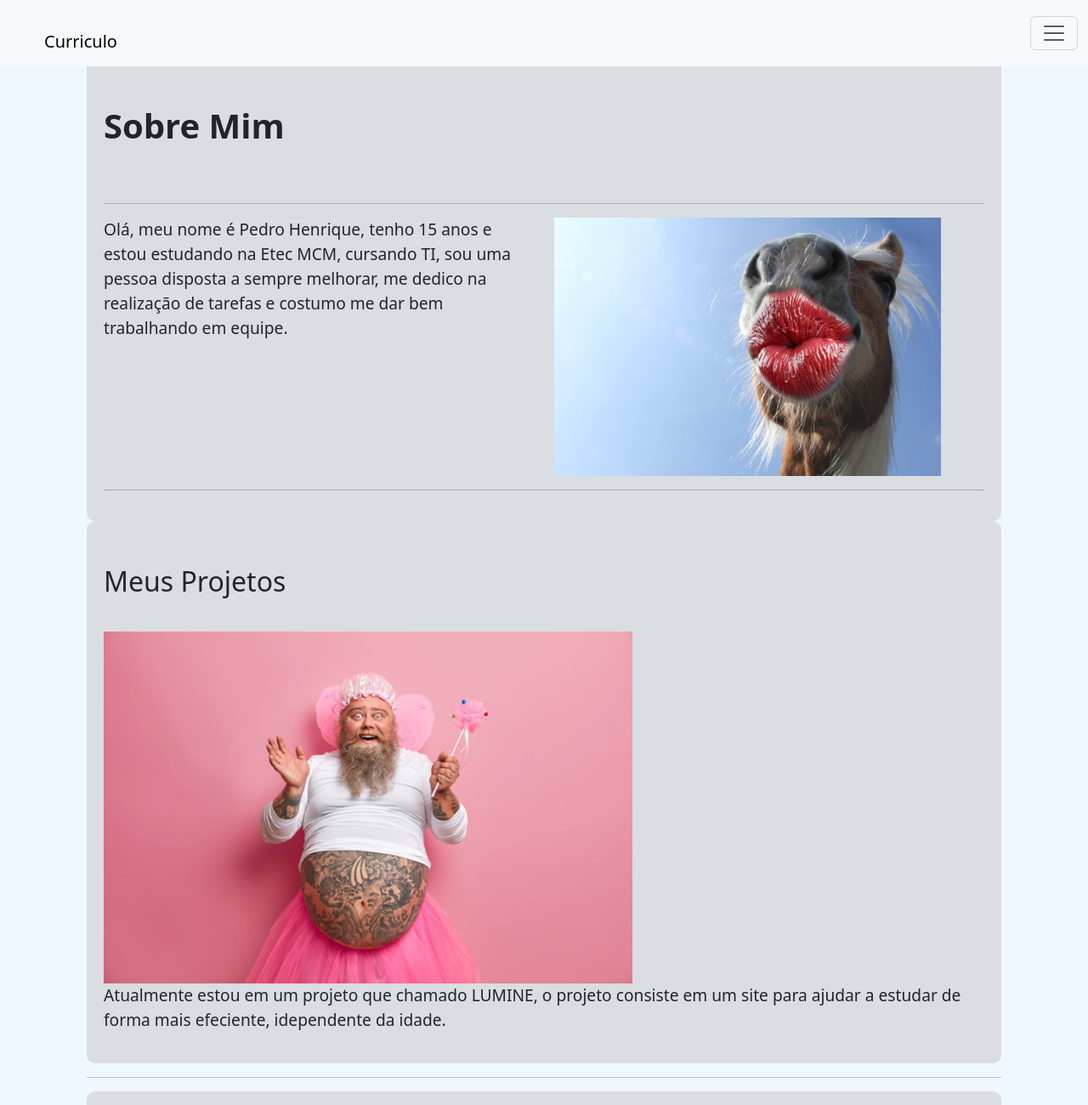
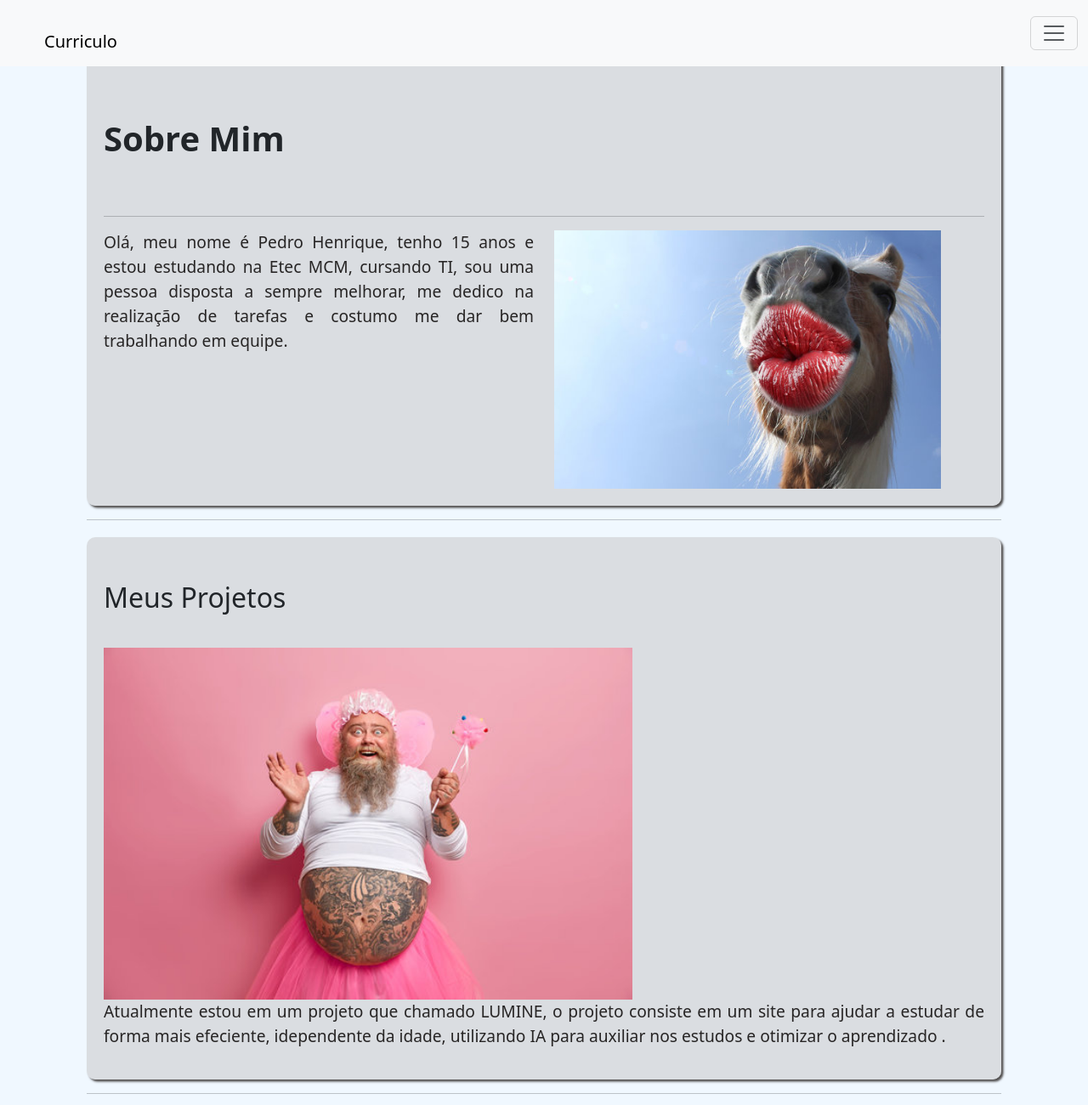
Before and after one commit to PedroGimenes/MeuCurriculo, a plain HTML site: page index.html in a window 1280 px wide. Shown: the top 1300 px of the page at 85% size. Drawn offline with Linux system fonts and the light colour scheme; a web font is replaced by a local one.

Commit message:
alterações

```diff
--- a/css/estilo.css
+++ b/css/estilo.css
@@ -1,5 +1,5 @@
 .titulo{
-    margin-top: 65px;
+    margin-top: 80px;
 }
 body{
     background-color: aliceblue;
@@ -20,6 +20,9 @@ svg{
 p{
     line-height: 1.5;
     font-size: 1.2em;
+    text-align: justify;
+    color: rgb(39, 37, 37);
+
 }
 footer{
     padding: 1%;
@@ -43,6 +46,7 @@ section{
     border-radius: 10px;
     padding: 20px;
     opacity: 1;
+    box-shadow: 2.5px 2.5px 2.5px rgb(80, 78, 78);
 }
 img{
     width: 60%;
@@ -51,3 +55,6 @@ img{
 .cavalo{
     width: 90%;
 }
+.secpro{
+    margin-top: 20px;
+}
--- a/index.html
+++ b/index.html
@@ -81,10 +81,11 @@
          </div>
 
        </div>
+    </section>
 
-       <hr>
-    </section>
-    <section>
+     <hr>
+
+    <section class="secpro">
 
        <div class="row" >
          <h2 id="projeto">Meus Projetos</h2>
@@ -93,7 +94,7 @@
          <!--Aqui vai 4 colunas que vão conter um card cada uma delas-->
          <div class="col" >
           <img src="img/img02.jpg" alt="">
-          <p>Atualmente estou em um projeto que chamado LUMINE, o projeto consiste em um site para ajudar a estudar de forma mais efeciente, idependente da idade. </p>
+          <p>Atualmente estou em um projeto que chamado LUMINE, o projeto consiste em um site para ajudar a estudar de forma mais efeciente, idependente da idade, utilizando IA para auxiliar nos estudos e otimizar o aprendizado . </p>
          </div>
        </div>
     </section>
@@ -159,7 +160,7 @@
                 <div class="form-check">
                   <input class="form-check-input" type="checkbox" id="gridCheck1">
                   <label class="form-check-label" for="gridCheck1">
-                    Example checkbox
+                    confirmar
                   </label>
                 </div>
               </div>
```
